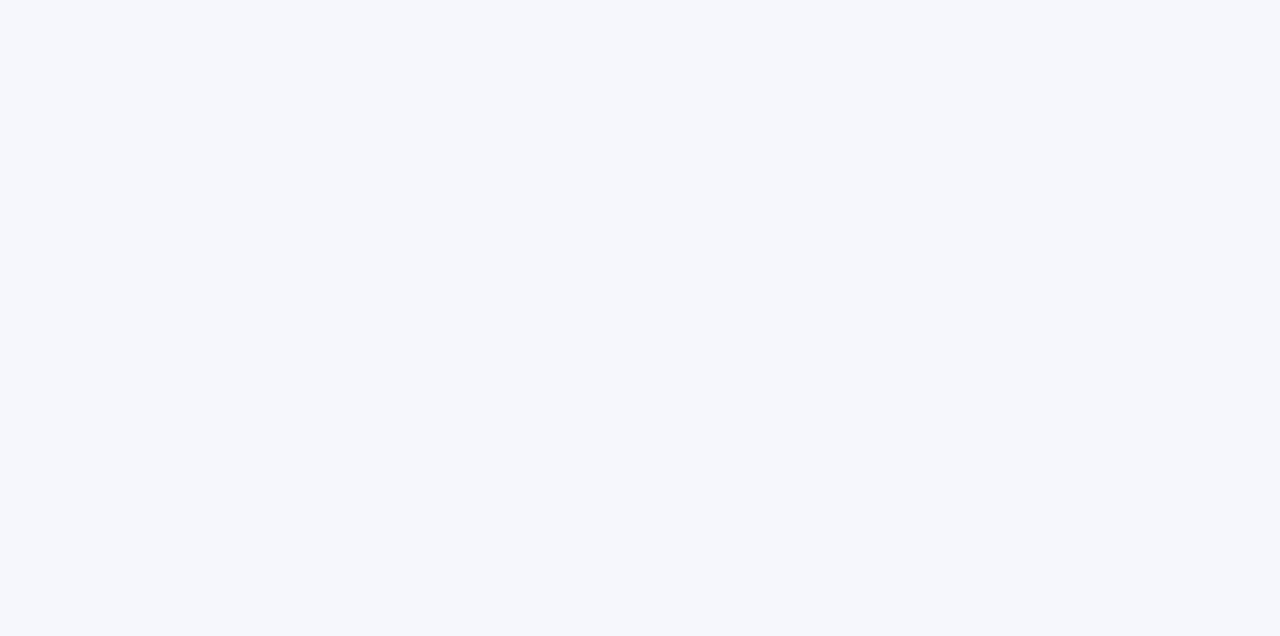
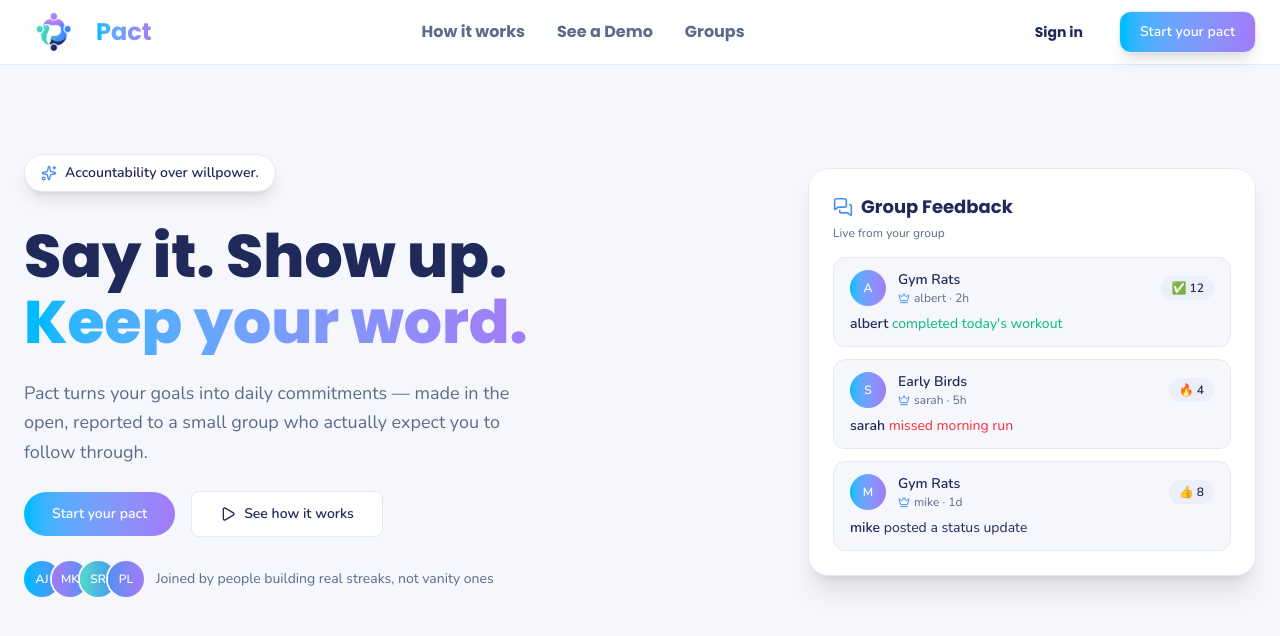
Before and after one commit to strinsx/pact-next-app, a Next.js app: page / in a window 1280 px wide. Before the commit this address had no page. Shown: the top 636 px of the page. Built offline with nearby package versions, Linux system fonts and the light colour scheme.

Commit message:
feat(landing): add hero section with floating badge, CTAs and mini group feedback

```diff
--- /dev/null
+++ b/app/components/Hero.tsx
@@ -0,0 +1,66 @@
+"use client";
+
+import Link from "next/link";
+import { Play } from "lucide-react";
+import HeroBadge from "@/app/components/HeroBadge";
+import JoinedBy from "@/app/components/JoinedBy";
+import MiniGroupFeedback from "@/app/components/MiniGroupFeedback";
+
+export default function Hero() {
+  const startDark = () => {
+    document.documentElement.classList.add("dark");
+  };
+
+  const endDark = () => {
+    document.documentElement.classList.remove("dark");
+  };
+
+  return (
+    <>
+      <section className="mx-auto w-full max-w-7xl px-6 py-16 lg:py-24">
+        <div className="grid items-center gap-14 lg:grid-cols-[1.2fr_0.8fr] lg:gap-16">
+          <div className="flex flex-col items-start gap-6">
+            <HeroBadge />
+
+            <div className="flex flex-col gap-6">
+              <h1 className="font-poppins text-5xl font-extrabold leading-[1.1] text-primary lg:text-6xl">
+                Say it. Show up.{" "}
+                <span className="line-clamp-2 bg-gradient-to-r from-sky-400 to-purple bg-clip-text text-transparent">
+                  Keep your word.
+                </span>
+              </h1>
+
+              <p className="max-w-lg font-nunito text-lg leading-relaxed text-muted">
+                Pact turns your goals into daily commitments &mdash; made in the
+                open, reported to a small group who actually expect you to follow
+                through.
+              </p>
+
+              <div className="flex flex-wrap items-center gap-4">
+                <Link
+                  href="/auth/signup"
+                  onMouseEnter={startDark}
+                  onMouseLeave={endDark}
+                  className="rounded-full bg-gradient-to-r from-sky-400 to-purple px-7 py-3 font-nunito text-sm font-bold text-white transition-all delay-300 duration-300 hover:translate-x-[8px] hover:opacity-90"
+                >
+                  Start your pact
+                </Link>
+                <Link
+                  href="#how-it-works"
+                  className="flex items-center gap-2 rounded-lg border-1 border-border bg-surface px-7 py-3 font-nunito text-sm font-bold text-primary transition-colors hover:border-primary hover:bg-primary hover:text-white"
+                >
+                  <Play className="h-4 w-4" />
+                  See how it works
+                </Link>
+              </div>
+
+              <JoinedBy />
+            </div>
+          </div>
+
+          <MiniGroupFeedback />
+        </div>
+      </section>
+    </>
+  );
+}
--- /dev/null
+++ b/app/components/HeroBadge.tsx
@@ -0,0 +1,12 @@
+import { Sparkles } from "lucide-react";
+
+export default function HeroBadge() {
+  return (
+    <div className="animate-[float_4s_ease-in-out_infinite] inline-flex items-center gap-2 rounded-full border-1 border-border bg-surface px-4 py-2 shadow-lg">
+      <Sparkles className="h-4 w-4 text-secondary" />
+      <span className="font-nunito text-sm font-semibold text-primary">
+        Accountability over willpower.
+      </span>
+    </div>
+  );
+}
--- /dev/null
+++ b/app/components/JoinedBy.tsx
@@ -0,0 +1,26 @@
+const people = [
+  { id: 1, initials: "AJ", gradient: "from-sky-400 to-secondary" },
+  { id: 2, initials: "MK", gradient: "from-purple to-secondary" },
+  { id: 3, initials: "SR", gradient: "from-teal to-secondary" },
+  { id: 4, initials: "PL", gradient: "from-secondary to-purple" },
+];
+
+export default function JoinedBy() {
+  return (
+    <div className="flex flex-wrap items-center gap-3">
+      <div className="flex -space-x-2">
+        {people.map((person) => (
+          <div
+            key={person.id}
+            className={`flex h-9 w-9 items-center justify-center rounded-full bg-gradient-to-r ${person.gradient} font-nunito text-xs font-bold text-white ring-2 ring-background`}
+          >
+            {person.initials}
+          </div>
+        ))}
+      </div>
+      <span className="font-nunito text-sm text-muted">
+        Joined by people building real streaks, not vanity ones
+      </span>
+    </div>
+  );
+}
--- /dev/null
+++ b/app/components/LandingNavbar.tsx
@@ -0,0 +1,62 @@
+import Image from "next/image";
+import Link from "next/link";
+
+const navLinks = [
+  { href: "#how-it-works", label: "How it works" },
+  { href: "#demo", label: "See a Demo" },
+  { href: "/groups", label: "Groups" },
+];
+
+export default function LandingNavbar() {
+  return (
+    <header className="sticky top-0 z-50 border-b border-border bg-surface/90 backdrop-blur">
+      <nav className="mx-auto flex h-16 max-w-7xl items-center justify-between px-6">
+        <Link
+          href="/"
+          className="flex items-center gap-3"
+          aria-label="Pact home"
+        >
+          <Image
+            src="/pact-logo.png"
+            alt="Pact logo"
+            width={60}
+            height={50}
+            priority
+          />
+          <span className="bg-gradient-to-r from-sky-400 to-purple bg-clip-text font-poppins text-2xl font-bold text-transparent">
+            Pact
+          </span>
+
+
+        </Link>
+
+        <div className="hidden items-center gap-8 lg:flex">
+          {navLinks.map((link) => (
+            <Link
+              key={link.href}
+              href={link.href}
+              className="font-poppins text-md font-bold text-muted transition-all duration-300 hover:bg-gradient-to-r hover:from-purple hover:to-sky-400 hover:bg-clip-text hover:text-transparent"
+            >
+              {link.label}
+            </Link>
+          ))}
+        </div>
+
+        <div className="flex items-center gap-4">
+          <Link
+            href="/auth/login"
+            className="rounded-xl px-5 py-2.5 font-poppins text-sm font-bold text-primary transition-colors hover:text-secondary"
+          >
+            Sign in
+          </Link>
+          <Link
+            href="/auth/signup"
+            className="rounded-xl border-1 border-border bg-gradient-to-r from-sky-400 to-purple px-5 py-2.5 font-nunito text-sm font-bold text-white shadow-lg transition-all duration-300 hover:translate-x-[8px] hover:opacity-90 hover:shadow-xl"
+          >
+            Start your pact
+          </Link>
+        </div>
+      </nav>
+    </header>
+  );
+}
--- /dev/null
+++ b/app/components/MiniGroupFeedback.tsx
@@ -0,0 +1,88 @@
+"use client";
+
+import { MessagesSquare, Crown } from "lucide-react";
+
+const miniPosts = [
+  {
+    id: 1,
+    name: "albert",
+    group: "Gym Rats",
+    time: "2h",
+    content: "completed today's workout",
+    type: "submitted",
+    reaction: "✅ 12",
+  },
+  {
+    id: 2,
+    name: "sarah",
+    group: "Early Birds",
+    time: "5h",
+    content: "missed morning run",
+    type: "missed",
+    reaction: "🔥 4",
+  },
+  {
+    id: 3,
+    name: "mike",
+    group: "Gym Rats",
+    time: "1d",
+    content: "posted a status update",
+    type: "post",
+    reaction: "👍 8",
+  },
+];
+
+export default function MiniGroupFeedback() {
+  return (
+    <div className="w-full max-w-md justify-self-center rounded-[20px] border-1 border-border bg-surface p-6 shadow-xl animate-[float_4s_ease-in-out_infinite] lg:justify-self-end">
+      <div className="flex items-center gap-2">
+        <MessagesSquare className="h-5 w-5 text-secondary" />
+        <h3 className="font-poppins text-lg font-bold text-primary">
+          Group Feedback
+        </h3>
+      </div>
+      <p className="mt-1 font-nunito text-xs text-muted">Live from your group</p>
+
+      <div className="mt-4 flex flex-col gap-3">
+        {miniPosts.map((post) => (
+          <div
+            key={post.id}
+            className="rounded-xl border-1 border-border bg-background px-4 py-3"
+          >
+            <div className="flex items-center gap-3">
+              <div className="flex h-9 w-9 shrink-0 items-center justify-center rounded-full bg-gradient-to-r from-sky-400 to-purple font-nunito text-xs font-bold text-white">
+                {post.name[0].toUpperCase()}
+              </div>
+              <div className="flex flex-1 flex-col">
+                <span className="font-nunito text-sm font-semibold text-primary">
+                  {post.group}
+                </span>
+                <span className="flex items-center gap-1 font-nunito text-xs text-muted">
+                  <Crown className="h-3 w-3 text-secondary" />
+                  {post.name} · {post.time}
+                </span>
+              </div>
+              <span className="rounded-full bg-border/50 px-2.5 py-1 font-nunito text-xs font-bold text-primary">
+                {post.reaction}
+              </span>
+            </div>
+            <p className="mt-2 font-nunito text-sm">
+              <span className="font-bold text-primary">{post.name}</span>{" "}
+              <span
+                className={
+                  post.type === "submitted"
+                    ? "text-emerald-500"
+                    : post.type === "missed"
+                      ? "text-red-500"
+                      : "text-primary"
+                }
+              >
+                {post.content}
+              </span>
+            </p>
+          </div>
+        ))}
+      </div>
+    </div>
+  );
+}
--- a/app/globals.css
+++ b/app/globals.css
@@ -48,6 +48,13 @@ body {
   font-family: var(--font-poppins), Arial, Helvetica, sans-serif;
 }
 
+html,
+html * {
+  transition-property: color, background-color, border-color;
+  transition-duration: 0.3s;
+  transition-timing-function: ease;
+}
+
 .feed-scroll {
   overflow-y: auto;
   scrollbar-width: thin;
@@ -70,3 +77,13 @@ body {
 .feed-scroll::-webkit-scrollbar-thumb:hover {
   background: var(--color-purple);
 }
+
+@keyframes float {
+  0%,
+  100% {
+    transform: translateY(0);
+  }
+  50% {
+    transform: translateY(-8px);
+  }
+}
--- a/app/page.tsx
+++ b/app/page.tsx
@@ -1,5 +1,15 @@
-import { redirect } from "next/navigation";
+import LandingNavbar from "@/app/components/LandingNavbar";
+import Hero from "@/app/components/Hero";
 
 export default function HomePage() {
-  redirect("/home");
+  return (
+    <div className="flex min-h-screen flex-col bg-background">
+      <LandingNavbar />
+      <main className="flex-1">
+        <Hero />
+        <section id="how-it-works" className="scroll-mt-24" />
+        <section id="demo" className="scroll-mt-24" />
+      </main>
+    </div>
+  );
 }
```
